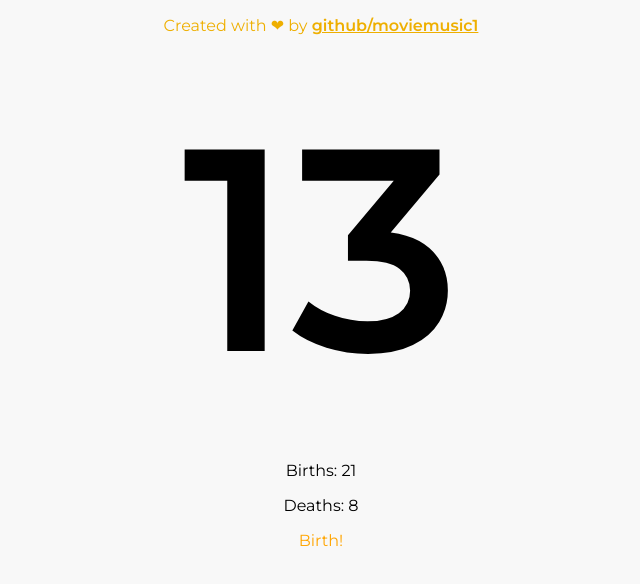
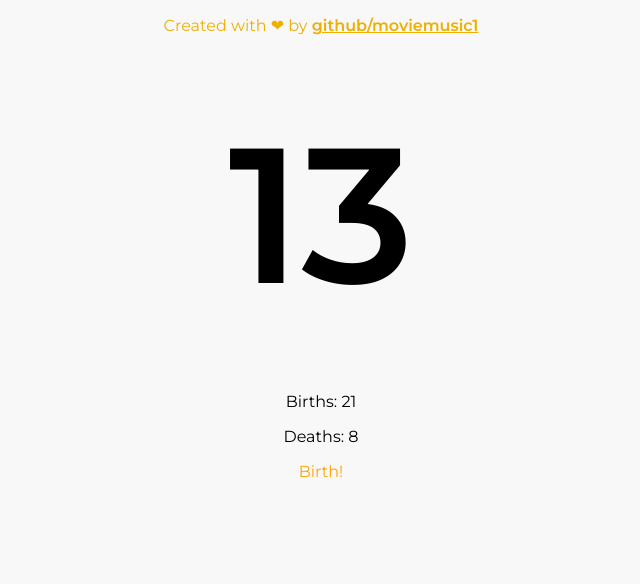
Before and after one commit to moviemusic1/lifedeathoverview, a plain HTML site: page index.html in a window 1280 px wide. Shown: the whole page, without its empty margins (319-959 px from the left). Drawn offline with Linux system fonts and the light colour scheme.

Commit message:
Update style.css

```diff
--- a/style.css
+++ b/style.css
@@ -10,9 +10,9 @@ html, body {
 }
 
 h1 {
-	font-size: 18em;
+	font-size: 12em;
 	font-weight: bold;
-	line-height: 40px;
+	line-height: 100px;
 }
 
 #love, #love a {
```
